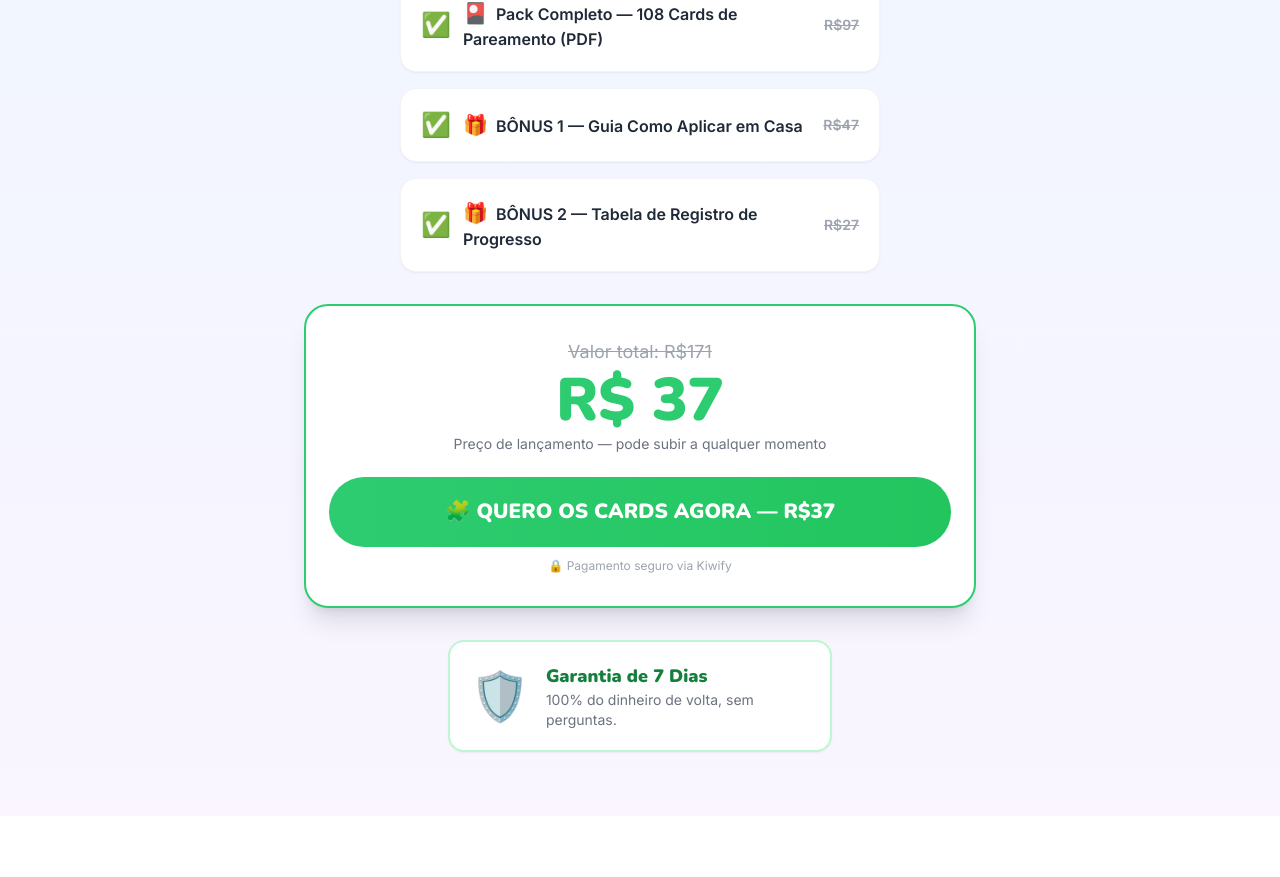
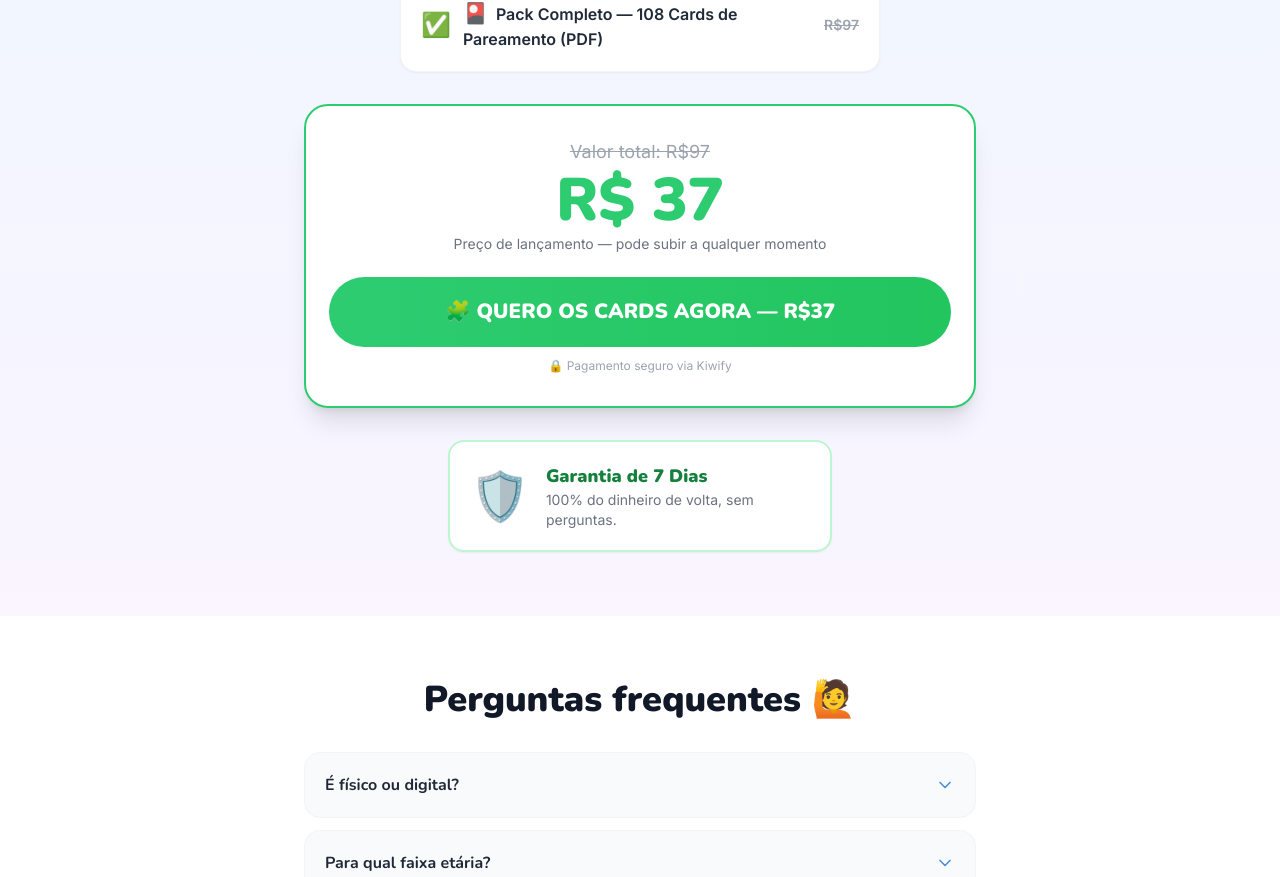
Before and after one commit to andreajoa/UniversoTEA.aba, a Next.js app: page / in a window 1280 px wide. Shown: the part 4116-4993 px from the top of the page. Built offline with nearby package versions, Linux system fonts and the light colour scheme.

Commit message:
fix(offer): remove bonuses from main offer, show only pack

```diff
--- a/components/sections/Offer.tsx
+++ b/components/sections/Offer.tsx
@@ -6,8 +6,6 @@ import GuaranteeBadge from "@/components/ui/GuaranteeBadge";
 
 const items = [
   { emoji: "🎴", label: "Pack Completo — 108 Cards de Pareamento (PDF)", value: "R$97" },
-  { emoji: "🎁", label: "BÔNUS 1 — Guia Como Aplicar em Casa",           value: "R$47" },
-  { emoji: "🎁", label: "BÔNUS 2 — Tabela de Registro de Progresso",     value: "R$27" },
 ];
 
 export default function Offer() {
@@ -46,7 +44,7 @@ export default function Offer() {
           initial={{ opacity: 0, scale: 0.9 }} animate={inView ? { opacity: 1, scale: 1 } : {}}
           transition={{ duration: 0.6, delay: 0.5 }}
           className="bg-white rounded-2xl md:rounded-3xl p-4 md:p-8 shadow-xl border-2 border-cta text-center w-full px-4">
-          <p className="text-gray-400 line-through text-base md:text-lg mb-1">Valor total: R$171</p>
+          <p className="text-gray-400 line-through text-base md:text-lg mb-1">Valor total: R$97</p>
           <p className="font-display font-black text-4xl md:text-5xl lg:text-6xl text-cta mb-1">R$ 37</p>
           <p className="text-gray-500 text-sm mb-6">Preço de lançamento — pode subir a qualquer momento</p>
           <CTAButton className="w-full justify-center" />
```
